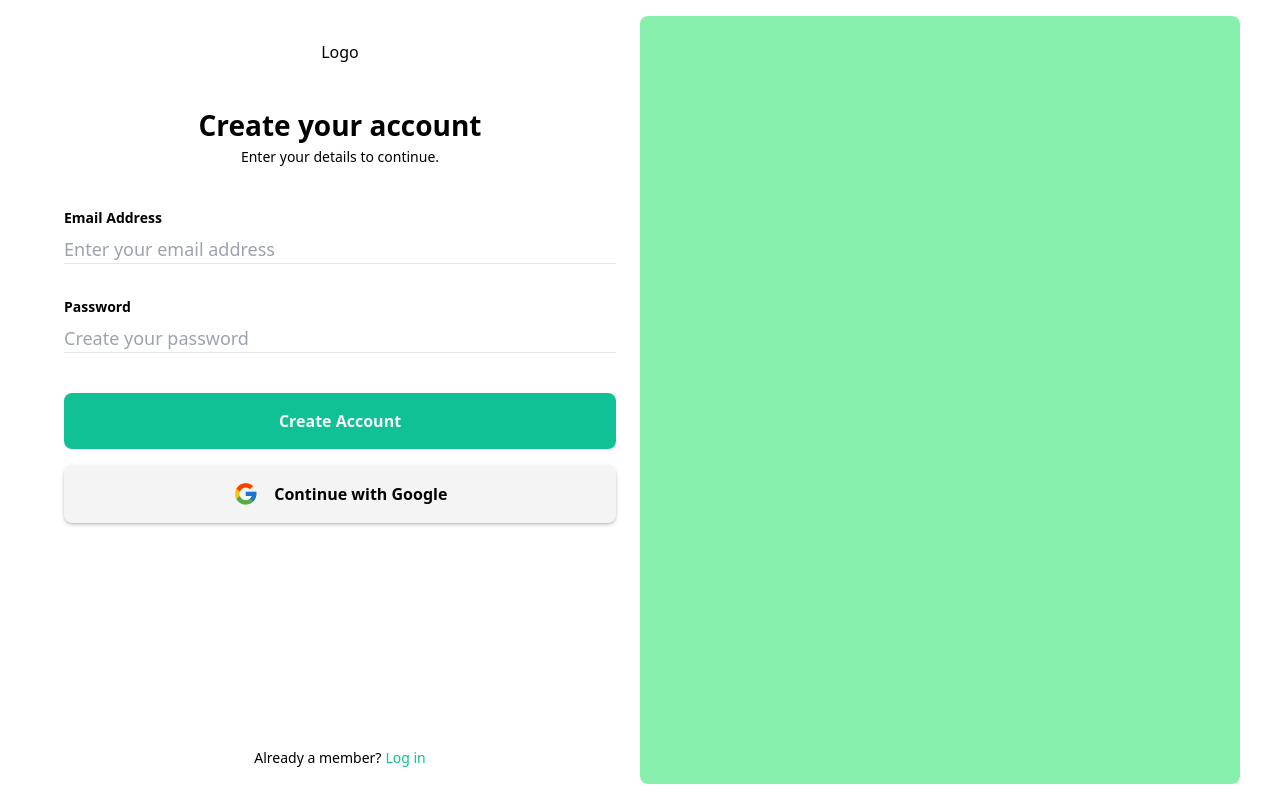
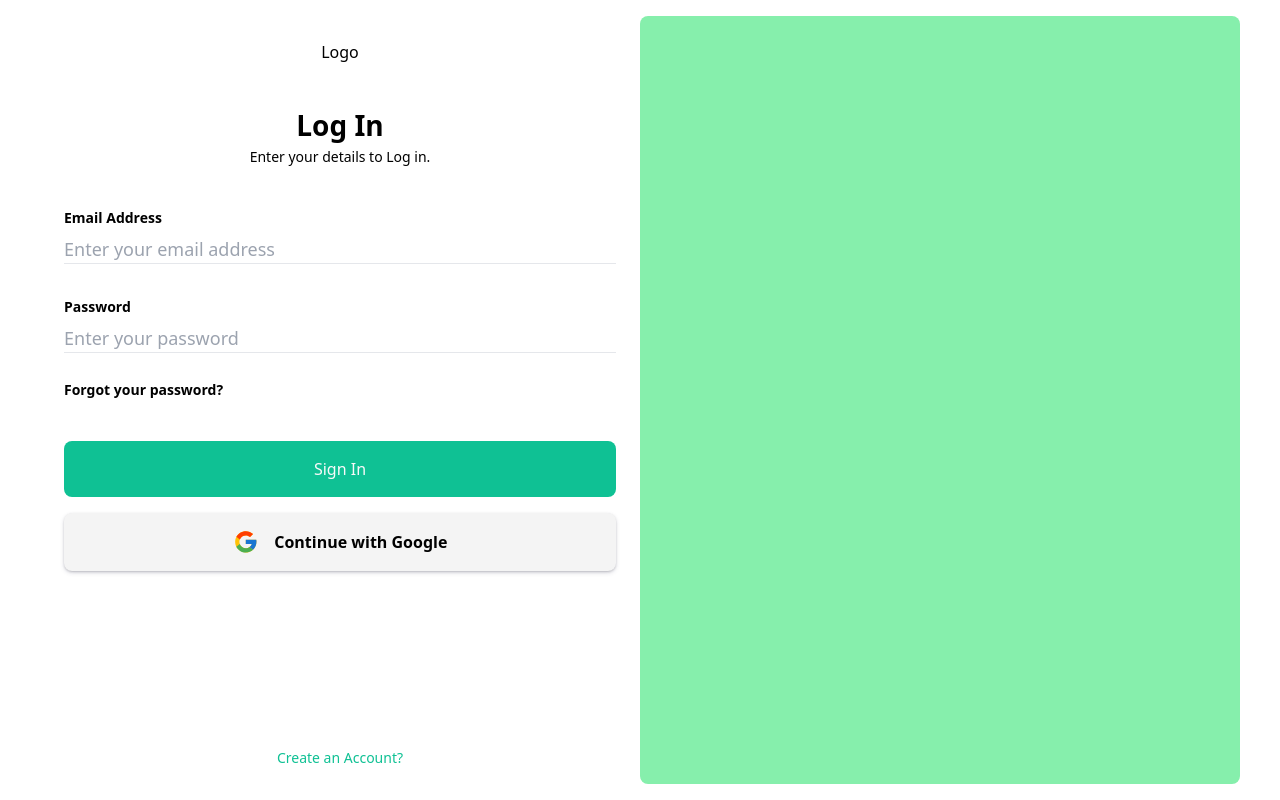
Before and after one commit to joao-miguel8/RoomFinder, a React (Vite) app: page / in a window 1280 px wide. Built offline with nearby package versions, Linux system fonts and the light colour scheme.

Commit message:
- Add font styling and Change forgot your password position

```diff
--- a/src/views/login-signup/LoginSignUp.tsx
+++ b/src/views/login-signup/LoginSignUp.tsx
@@ -7,8 +7,8 @@ const LoginSignUp = () => {
 			{/* Left side sign in form */}
 			<div className="mx-auto h-full flex flex-col lg:flex-row rounded-b2 lg:max-w-[1200px]">
 				{/* Form Sign in + Password Input Sign in btn continue With Google btn + Forgot password btn & Create Account btn */}
-				{/* <LogIn /> */}
-				<SignUp />
+				<LogIn />
+				{/* <SignUp /> */}
 				{/* Right side Image */}
 				<div className="flex-1 bg-green-300 invisible lg:visible rounded-b2"></div>
 			</div>
--- a/src/views/login-signup/components/LogIn.tsx
+++ b/src/views/login-signup/components/LogIn.tsx
@@ -13,26 +13,26 @@ const LogIn = () => {
 				<form className="mt-10" action="">
 					{/* Email Container */}
 					<div className="flex flex-col">
-						<label htmlFor="email" className="text-14 text-dark01">
+						<label htmlFor="email" className="text-14 font-semibold text-dark01">
 							Email Address
 						</label>
 						<input required id="email" name="email" type="email" placeholder="Enter your email address" className="mt-2 bg-transparent border-b text-18 outline-none" />
 					</div>
 					{/* Password Container */}
 					<div className="mt-8 flex flex-col">
-						<label htmlFor="password" className="text-14">
+						<label htmlFor="password" className="text-14 font-semibold text-dark01">
 							Password
 						</label>
 						<input required id="password" name="password" type="password" placeholder="Enter your password" className="mt-2 bg-transparent border-b text-18 outline-none" />
 					</div>
 					{/* sign in button */}
 					<div>
+						{/* password button */}
+						<button className="mt-6 font-semibold text-dark01 hover:text-primary04 duration-150">
+							<span className="text-14">Forgot your password?</span>
+						</button>
 						<button className="mt-10 py-4 block bg-primary01 w-full rounded-b2 hover:bg-primary03 duration-300">
 							<span className="text-16 text-light01">Sign In</span>
-						</button>
-						{/* password button */}
-						<button className="mt-4 hover:text-primary04 duration-150">
-							<span className="text-14">Forgot your password?</span>
 						</button>
 					</div>
 				</form>
```
